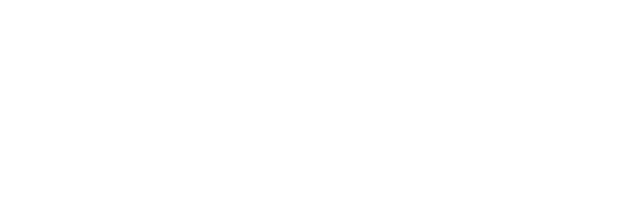
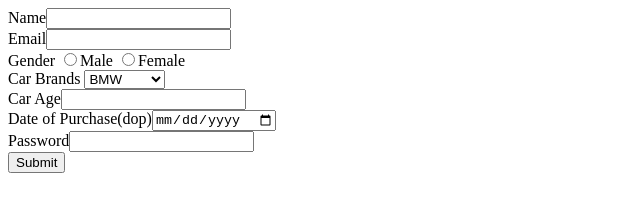
Before and after one commit to acciojob/car-insurance-form-mx7h, a website: page main.html in a window 1280 px wide. Shown: the whole page, without its empty margins (0-640 px from the left). Drawn offline with Linux system fonts and the light colour scheme.

Commit message:
created a submission

```diff
--- a/main.html
+++ b/main.html
@@ -8,6 +8,23 @@
 
 <body>
 	<!-- the entire body must be written by student -->
+	<form action="" method="post">
+			<label for="name">Name</label><input type="text" id="name" required><br>
+			<label for="email">Email</label><input type="email" id="email" required><br>
+			<label>Gender</label>
+			<input type="radio" id="gender_m" name="gender" required><label for="gender_m">Male</label>
+			<input type="radio" id="gender_f" name="gender" required><label for="gender_f">Female</label><br>
+			<label>Car Brands</label>
+			<select id="cars">
+				<option value="BMW">BMW</option>
+				<option value="Audi">Audi</option>
+				<option value="Mercedez">Mercedez</option>
+			</select><br>
+			<label for="carage">Car Age</label><input type="number" id="carage" required><br>
+			<label for="dop">Date of Purchase(dop)</label><input type="date" id="dop" required><br>
+			<label for="password">Password</label><input type="password" id="password" required><br>
+			<button type="submit">Submit</button>
+	</form>
     <script type="text/javascript" src="./script.js">
 </script>
 
```
